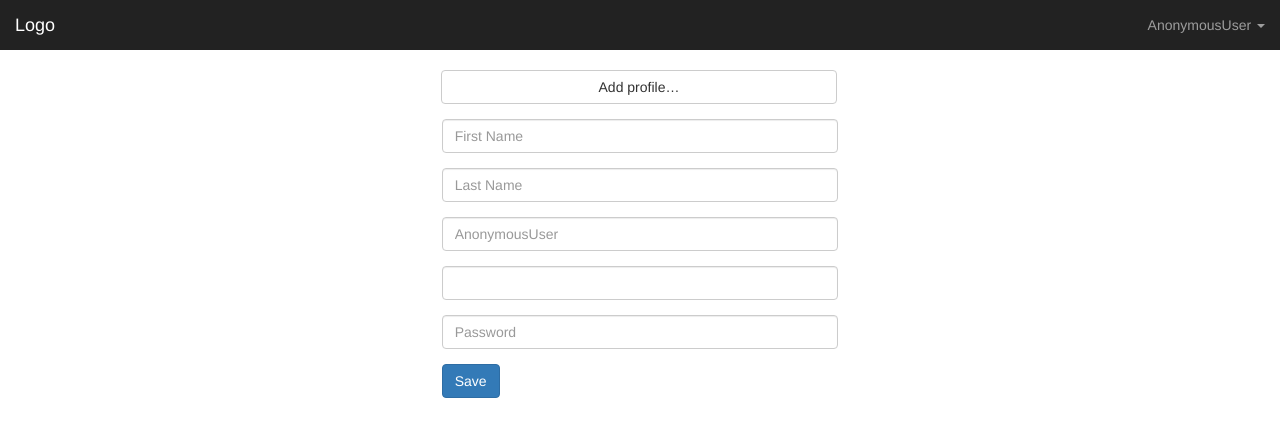
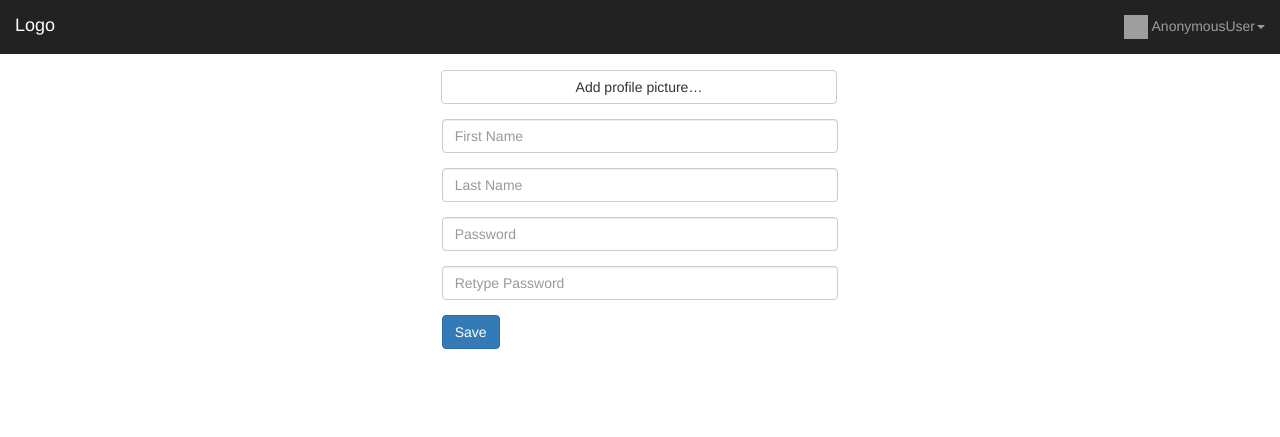
Before and after one commit to generil/hackathon, a Django app: a page that uses hackathon/templates/navbar.html in a window 1280 px wide. Shown: the top 437 px of the page. Run offline with Django 3.2, Linux system fonts and the light colour scheme; some libraries are stand-ins or nearby versions; grey boxes are pictures that could not be loaded.

Commit message:
tried to fix profile picture errro

```diff
--- a/hackathon/templates/navbar.html
+++ b/hackathon/templates/navbar.html
@@ -15,9 +15,10 @@
 		<div class="collapse navbar-collapse" id="bs-example-navbar-collapse-1">
 			<ul class="nav navbar-nav navbar-right">
 				<li class="dropdown">
-					<a href="#" class="dropdown-toggle" data-toggle="dropdown" role="button" aria-haspopup="true" aria-expanded="false">{{user}} <span class="caret"></span></a>
+					<a href="#" class="dropdown-toggle" data-toggle="dropdown" role="button" aria-haspopup="true" aria-expanded="false">
+					<img class="center-cropped" src="{ person.avatar.url }" width="24px" height="24px" style="border:none;"> {{user}}<span class="caret"></span></a>
 					<ul class="dropdown-menu">
-						<li><a href="{% url 'edit_profile' %}">Edit Profile</a></li>
+						<li><a href="{% url 'edit_profile_view' %}">Edit Profile</a></li>
 						<li><a href="{% url 'log_out' %}">Log Out</a></li>
 					</ul>
 				</li>
--- a/hackathon/views.py
+++ b/hackathon/views.py
@@ -1,5 +1,6 @@
 from django.shortcuts import render
 from classroom.models import Record, Forum_Post
+from registration.models import Person
 
 
 def home(request):
@@ -12,9 +13,11 @@ def home(request):
 		for post in classroom_forum_posts:
 			posts.append(post)
 
+	person = Person.objects.get(id = request.user.id)
 	context = {
 		'records' : records,
 		'posts' : posts,
+		'person' : person
 	}
 
 	return render(request, 'home.html', context=context)
--- a/registration/templates/edit_profile.html
+++ b/registration/templates/edit_profile.html
@@ -10,7 +10,8 @@
             <div class="row">
                 <div class="col-lg-3 col-md-3"></div>
                 <div class="col-lg-6 col-md-6">
-                    <form action="">
+                    <form action="{% url 'edit_profile' %}" method="POST" enctype="multipart/form-data">
+                        {% csrf_token %}
                         <div class="form-group imagepreview" style="text-align:center; display:none">
                             <img id="preview" class="center-cropped" alt="" src="" height="128px" width="128px">
                         </div>
@@ -18,26 +19,23 @@
                             <div class="input-group">
                             <label class="input-group-btn">
                                 <span class="btn btn-default btn-block" style="border-radius: 4px;">
-                                <span id="add-t-image">Add profile</span>&hellip;
-                                <input type="file" name="topic_file" style="display: none;" required="">
+                                <span id="add-t-image">Add profile picture</span>&hellip;
+                                <input type="file" name="avatar" style="display: none;" required="">
                                 </span>
                             </label>
                             </div>
                         </div>
                         <div class="form-group">
-                            <input type="text" class="form-control" id="firstname" placeholder="First Name" name="email">
+                            <input type="text" class="form-control" id="firstname" placeholder="First Name" name="first_name">
                         </div>
                         <div class="form-group">
-                            <input type="text" class="form-control" id="lastname" placeholder="Last Name" name="email">
+                            <input type="text" class="form-control" id="lastname" placeholder="Last Name" name="last_name">
                         </div>
                         <div class="form-group">
-                            <input type="text" class="form-control" id="username" placeholder="{{user}}" name="email">
+                            <input type="password" class="form-control" id="pwd" placeholder="Password" name="password1">
                         </div>
                         <div class="form-group">
-                            <input type="email" class="form-control" id="email" placeholder="{{email}}" name="email">
-                        </div>
-                        <div class="form-group">
-                            <input type="password" class="form-control" id="pwd" placeholder="Password" name="pwd">
+                            <input type="password" class="form-control" id="pwd" placeholder="Retype Password" name="password2">
                         </div>
                         <button type="submit" class="btn btn-primary">Save</button>
                     </form>
--- a/registration/urls.py
+++ b/registration/urls.py
@@ -6,5 +6,6 @@ urlpatterns = [
 	url(r'^login/$', views.log_in, name='log_in'),
 	url(r'^signup/$', views.sign_up, name='sign_up'),
 	url(r'^logout/$', views.log_out, name='log_out'),
-	url(r'^edit-profile/$', views.edit_profile, name='edit_profile')
+	url(r'^edit-profile/$', views.edit_profile, name='edit_profile'),
+	url(r'^edit-profile-view/$', views.edit_profile_view, name='edit_profile_view')
 ]
--- a/registration/views.py
+++ b/registration/views.py
@@ -8,6 +8,7 @@ from django.core.files.storage import FileSystemStorage
 
 from hackathon import views
 from models import User
+from models import Person
 
 def log_in(request):
     if request.user.is_authenticated:
@@ -83,23 +84,37 @@ def user_integrityCheck(data):
     return True
 
 
+def edit_profile_view(request):
+  if not request.user.is_authenticated:
+      return redirect('log_in')
+  person = Person.objects.get(id = request.user.id)
+
+  context = {
+  	'person' : person,
+  }
+  return render(request, 'edit_profile.html', context)
+
 def edit_profile(request):
     if not request.user.is_authenticated:
-        return redirect('sign_in')
+        return redirect('log_in')
 
     if request.method == 'POST':
-        new_first_name = request.POST.get(new_first_name)
-        new_last_name = request.POST.get(new_first_name)
-
+        new_first_name = request.POST.get('first_name')
+        new_last_name = request.POST.get('last_name')
         user = request.user
 
-        user.first_name = new_first_name
-        user.last_name = new_last_name
+        if new_first_name != '':
+          user.first_name = new_first_name
+
+        if new_last_name != '':
+          user.last_name = new_last_name
         user.save()
 
-        user_avatar = request.FILES['avatar']
+        user_avatar = request.FILES.get('avatar')
+        print user_avatar
+
         fs = FileSystemStorage()
-        user_avatar.name = 'user_' + request.user + '_' + user_avatar.name
+        user_avatar.name = 'user_' + str(request.user) + '_' + user_avatar.name
         filename = fs.save(user_avatar.name, user_avatar)
 
         person = Person.objects.get(id = request.user.id)
```
Also changed, not shown: storage/nba-logo.jpg (added), storage/user_alfisalvacion_18337073_1192422457535875_290046150_n.jpg (added), storage/user_alfisalvacion_18337073_1192422457535875_290046150_n_pvXq0RM.jpg (added).
